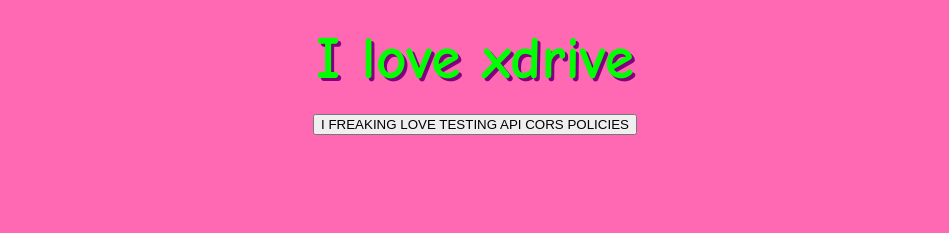
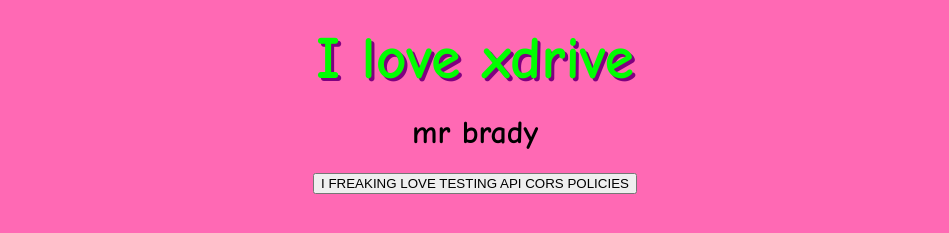
Before and after one commit to tommy-bradbury/tommybradbury.co.uk, a plain HTML site: page index.html in a window 1280 px wide. Shown: the part 545-778 px from the top of the page, without its empty margins (165-1114 px from the left). Drawn offline with Linux system fonts and the light colour scheme.

Commit message:
Update index.html

```diff
--- a/index.html
+++ b/index.html
@@ -47,6 +47,7 @@
     <img src="https://media1.giphy.com/media/v1.Y2lkPTc5MGI3NjExd3VqdHF6MDNyZmpndHZrbHFzNnFwOHJ3dDc0MXI3M3o2NHZpc3h5cSZlcD12MV9pbnRlcm5hbF9naWZfYnlfaWQmY3Q9Zw/nXQZ2BQ2VtbZC/giphy.gif" alt="Royal GIF">
     <img src="https://media3.giphy.com/media/v1.Y2lkPTc5MGI3NjExdHBvZjNja2plM3NxZmJxcG9jaHFhM2xmajNiYWUxNjc1NGJmd2dwZSZlcD12MV9pbnRlcm5hbF9naWZfYnlfaWQmY3Q9Zw/AVSl859um5sCA/giphy.gif" alt="Cool GIF">
     <h2 class="pulse-text">I love xdrive</h2>
+    <h1>mr brady</h1>
     <button id="corsTestButton">
         I FREAKING LOVE TESTING API CORS POLICIES
     </button>
```
